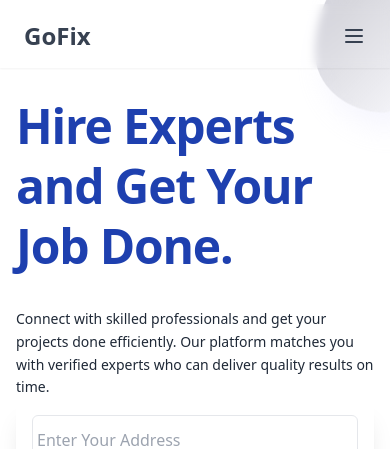
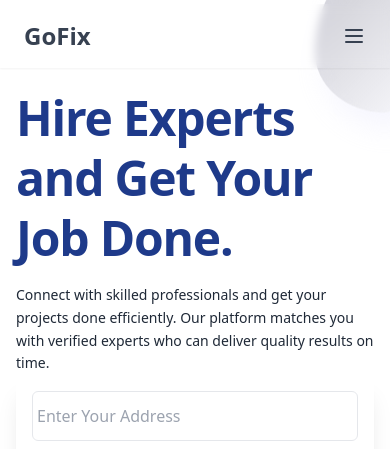
Before and after one commit to Victor4life/go-fix, a React (Vite) app: page / in a window 390 px wide. Shown: the top 449 px of the page. Built offline with nearby package versions, Linux system fonts and the light colour scheme; no server answers; a web font is replaced by a local one; what @prismicio/client would draw is missing.

Commit message:
hero only configuration

```diff
--- a/src/components/Hero.jsx
+++ b/src/components/Hero.jsx
@@ -88,7 +88,7 @@ const Hero = () => {
         theme="light"
       />
       {/* Content Section */}
-      <div className="flex flex-col lg:flex-row flex-1 justify-between mx-auto px-4 lg:px-14 py-8 lg:py-10 gap-8 relative">
+      <div className="flex flex-col lg:flex-row flex-1 justify-between mx-auto px-4 lg:px-14 py-6 lg:py-10 gap-8 relative">
         <div className="lg:w-1/2 xl:p-4">
           {/*Vector*/}
           <div className="relative w-full md:block hidden">
@@ -103,10 +103,10 @@ const Hero = () => {
               className="w-10 h-10 absolute z-1 top-10 right-0 animate-float [animation-delay:2s]"
             />
           </div>
-          <h1 className="text-5xl lg:text-7xl font-extrabold text-blue-800 md:text-gray-900 leading-tight tracking-tight">
+          <h1 className="text-5xl lg:text-7xl font-extrabold text-blue-900 md:text-gray-900 leading-tight tracking-tight">
             Hire Experts and Get Your Job Done.
           </h1>
-          <p className="text-gray-800 pt-8 text-sm md:text-lg leading-relaxed">
+          <p className="text-gray-800 pt-4 md:pt-8 text-sm md:text-lg leading-relaxed">
             Connect with skilled professionals and get your projects done
             efficiently. Our platform matches you with verified experts who can
             deliver quality results on time.
```
